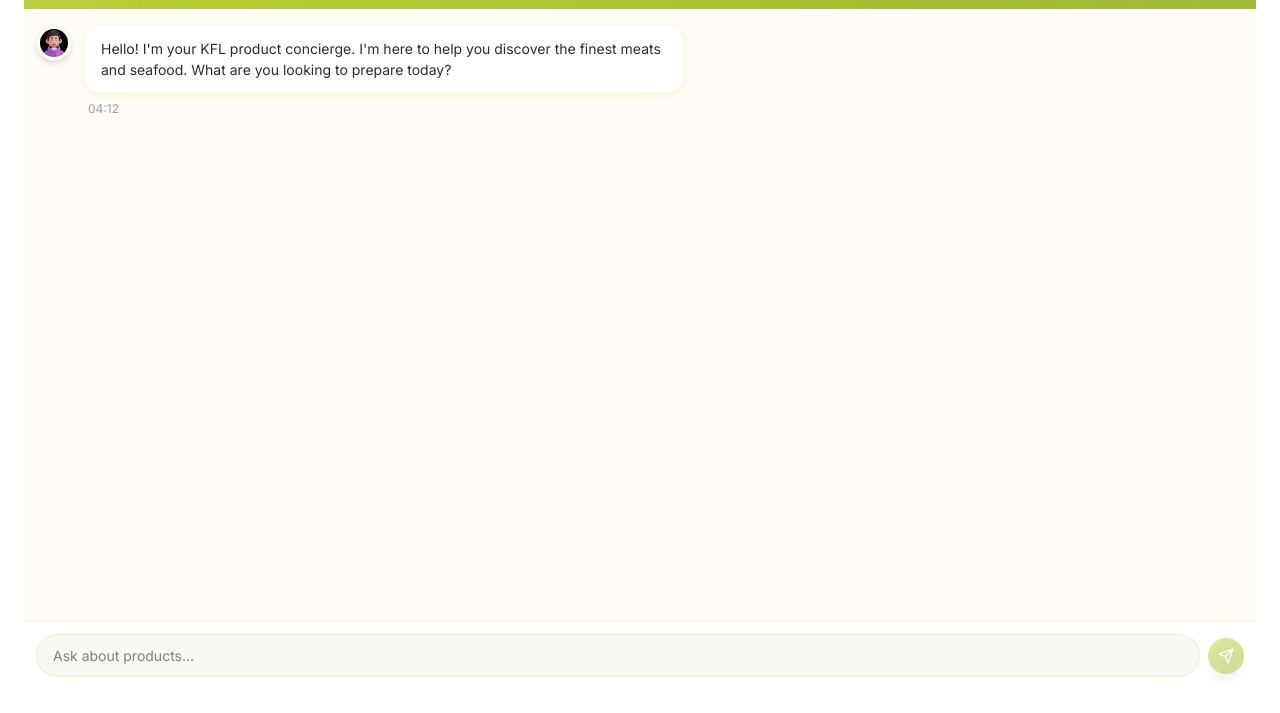
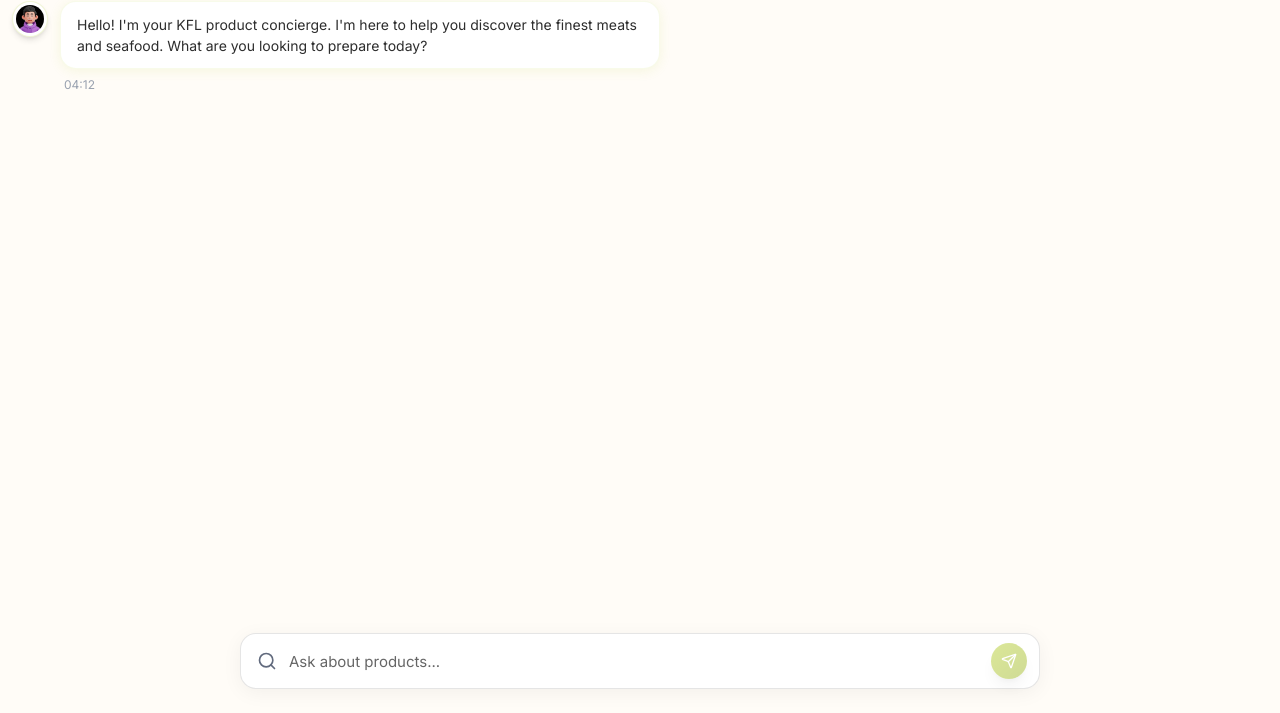
Before and after one commit to yujiqinghe/Project3, a plain HTML site: page AI/index.html in a window 1280 px wide. Shown: the part 87-800 px from the top of the page. Drawn offline with Linux system fonts and the light colour scheme.

Commit message:
UI improvement on ai page

```diff
--- a/AI/global.css
+++ b/AI/global.css
@@ -16,22 +16,26 @@
 
 section {
   width: 100%;
-  max-width: clamp(320px, 90vw, 1440px); /* Allow it to be wider on zoom */
+  max-width: none;
   box-sizing: border-box;
   margin: 0;
 }
 
 /* Ensure the whole app looks like a single card on desktop */
 #section-header {
-  border-top-left-radius: 24px;
-  border-top-right-radius: 24px;
+  border-radius: 0;
   flex-shrink: 0;
 }
 
 #section-input {
-  border-bottom-left-radius: 24px;
-  border-bottom-right-radius: 24px;
+  border-radius: 0;
   flex-shrink: 0;
+}
+
+/* Remove circular corners specifically from section-header background */
+#section-header {
+  border-top-left-radius: 0;
+  border-top-right-radius: 0;
 }
 
 #section-chat {
@@ -72,17 +76,17 @@
 /* PC optimization */
 @media (min-width: 768px) {
   body {
-    padding: 24px;
+    padding: 0;
   }
   section {
-    max-width: 1440px; /* Take more width on PC */
+    max-width: none;
     width: 100%;
-    margin: 0 auto;
+    margin: 0;
   }
   #section-header {
-    border-radius: 16px 16px 0 0;
+    border-radius: 0;
   }
   #section-input {
-    border-radius: 0 0 16px 16px;
+    border-radius: 0;
   }
 }
--- a/AI/index.html
+++ b/AI/index.html
@@ -71,15 +71,13 @@
   justify-content: center;
   width: 40px;
   height: 40px;
-  color: #000000;
-  background-color: #ffffff;
-  border-radius: 50%;
+  color: #1e222b;
+  background-color: transparent;
   text-decoration: none;
-  box-shadow: 0 2px 8px rgba(0,0,0,0.1);
-  transition: transform 0.2s ease;
+  transition: opacity 0.2s ease;
 }
 .home-icon-btn:hover {
-  transform: scale(1.05);
+  opacity: 0.7;
 }
 .home-icon-btn svg {
   width: 20px;
@@ -156,37 +154,55 @@
 
 /* CSS for section section:InputArea */
 #section-input {
-  height: 68px;
-  background-color: #ffffff;
-  border-top: 1px solid rgba(185, 209, 51, 0.2);
+  background-color: #fffcf7;
+  padding: 16px 0 24px;
 }
 .app-footer {
-  height: 100%;
   box-sizing: border-box;
+  display: flex;
+  justify-content: center;
+  align-items: center;
 }
 .input-wrapper {
   display: flex;
   align-items: center;
-  gap: 8px;
-  padding: 12px;
-  height: 100%;
+  border: 1px solid rgba(0, 0, 0, 0.1);
+  border-radius: 16px;
+  padding: 0 12px 0 16px;
+  min-height: 56px;
+  background-color: #ffffff;
+  box-shadow: 0 4px 20px rgba(0, 0, 0, 0.05);
   box-sizing: border-box;
+  width: 100%;
+  max-width: 800px;
+  margin: 0 16px;
+  transition: border-color 0.2s, box-shadow 0.2s;
+}
+.input-wrapper:focus-within {
+  border-color: rgba(185, 209, 51, 0.5);
+  box-shadow: 0 4px 24px rgba(185, 209, 51, 0.15);
+}
+.icon-search-svg {
+  width: 20px;
+  height: 20px;
+  color: #616a7d;
+  margin-right: 12px;
 }
 .chat-input {
   flex: 1;
-  height: 43.4px;
-  background-color: #faf8f5;
-  border: 1.7px solid rgba(185, 209, 51, 0.2);
-  border-radius: 22px;
-  padding: 0 16px;
-  font-size: 14px;
-  color: #0a0a0a;
+  background: transparent;
+  border: none;
+  outline: none;
+  color: #1e222b;
+  font-size: 15px;
+  font-family: 'Inter', sans-serif;
+  height: 100%;
+  padding: 16px 0;
   box-sizing: border-box;
-  outline: none;
-  font-family: 'Inter', sans-serif;
 }
 .chat-input::placeholder {
-  color: rgba(10, 10, 10, 0.5);
+  color: #000000;
+  opacity: 0.6;
 }
 .send-btn {
   width: 36px;
@@ -210,10 +226,10 @@
 
   @media (min-width: 768px) {
     #section-header {
-      border-radius: 16px 16px 0 0;
+      border-radius: 0;
     }
     #section-input {
-      border-radius: 0 0 16px 16px;
+      border-radius: 0;
     }
     #section-chat {
       height: calc(100vh - 72px - 68px);
@@ -265,6 +281,10 @@
 <section id="section-input">
   <footer class="app-footer">
     <div class="input-wrapper">
+      <svg class="icon-search-svg" xmlns="http://www.w3.org/2000/svg" viewBox="0 0 24 24" fill="none" stroke="currentColor" stroke-width="2" stroke-linecap="round" stroke-linejoin="round" aria-hidden="true">
+        <circle cx="11" cy="11" r="8"></circle>
+        <path d="m21 21-4.3-4.3"></path>
+      </svg>
       <input type="text" class="chat-input" placeholder="Ask about products...">
       <button class="send-btn" aria-label="Send message">
         <img src="images/201_2458.svg" alt="" class="send-icon">
```
